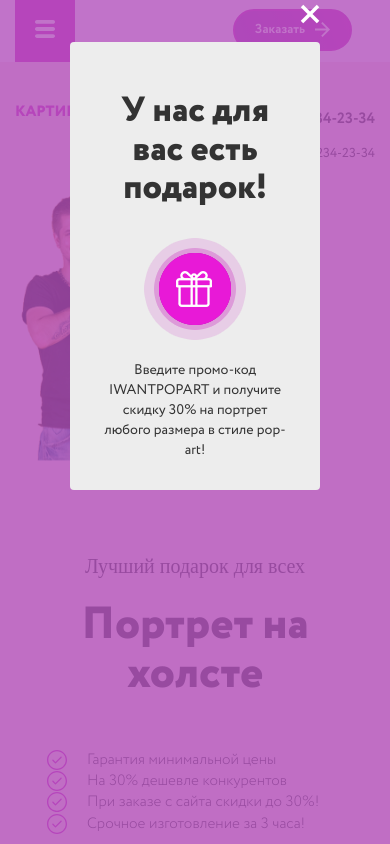
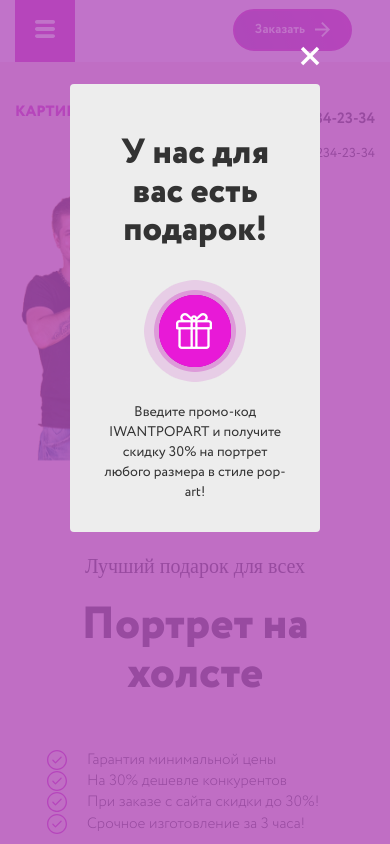
Before and after one commit to GGGSergey/Picture, a website: page src/index.html in a window 390 px wide. Shown: the top 844 px of the page. Drawn offline with Linux system fonts and the light colour scheme; files whose address does not match are found by name; a web font is replaced by a local one.

Commit message:
popup down 5%

```diff
--- a/src/assets/css/main.css
+++ b/src/assets/css/main.css
@@ -1776,7 +1776,7 @@ h4 {
         position: fixed;
         text-align: center;
         left: 50%;
-        top: 5%;
+        top: 10%;
         background-color: #ededed;
         border-radius: 4px;
         transform: translateX(-50%) !important;
```
Also changed, not shown: dist/assets/css/main.css.
